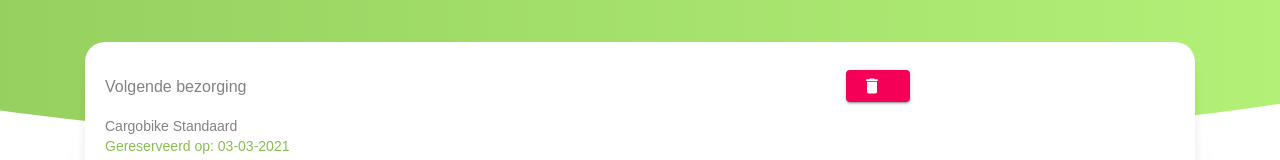
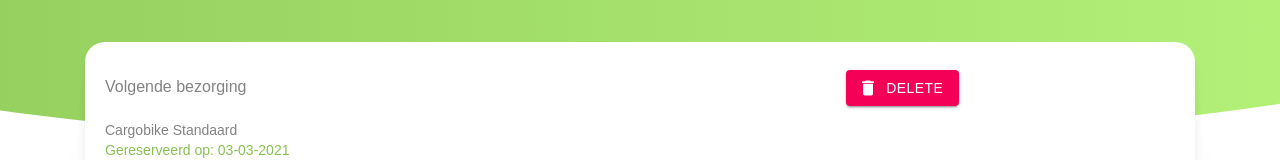
Before and after one commit to ajnjanssen/cargobike, a React (Create React App) app in the folder cargobike/: page /OndReservering in a window 1280 px wide. Shown: the part 229-389 px from the top of the page. Built offline with nearby package versions, Linux system fonts and the light colour scheme; no server answers; the database is empty.

Commit message:
Revert "Tekst uit 'Verwijder'knop gehaald. Icoontje wijzigen lukt mij niet"
This reverts commit 6b072401dc903ca8136d06ed46d9c0782f8661f6.

```diff
--- a/cargobike/src/components/user/FirstInQueueDelivery.js
+++ b/cargobike/src/components/user/FirstInQueueDelivery.js
@@ -6,7 +6,6 @@ import { db } from '../../components/firebase/Firebase';
 import Button from '@material-ui/core/Button';
 import { makeStyles } from '@material-ui/core/styles';
 import DeleteIcon from '@material-ui/icons/Delete';
-
 
 const useStyles = makeStyles((theme) => ({
       button: {
@@ -27,14 +26,14 @@ function FirstInQueueDelivery() {
                      <h1 className="Card_title">Volgende bezorging</h1>
                </Col>
                <Col xs={4}>
-
-            <Button
+               <Button
         variant="contained"
         color="secondary"
         className={classes.button}
-        startIcon={<DeleteIcon/>}>
+        startIcon={<DeleteIcon />}
+      >
+        Delete
       </Button>
-
                </Col>
 
                <Col xs={10} className="Cargobike_type_det">
```
